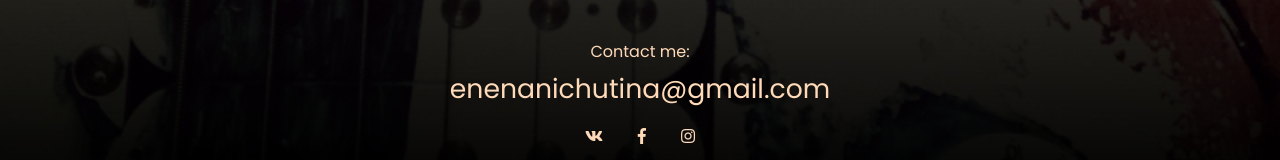
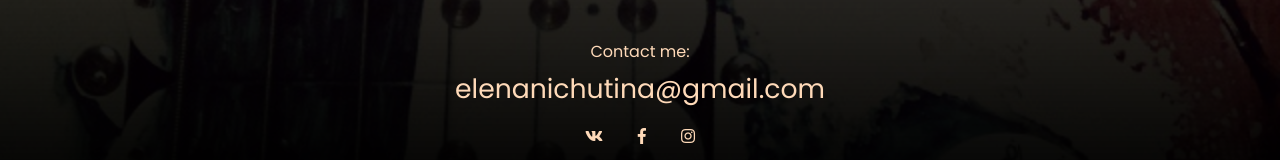
Before and after one commit to lenaryan/my-site-react, a React app: page /blog in a window 1280 px wide. Shown: the part 592-752 px from the top of the page. Built offline with nearby package versions, Linux system fonts and the light colour scheme.

Commit message:
small typo fix

```diff
--- a/src/Footer.js
+++ b/src/Footer.js
@@ -91,7 +91,7 @@ class Footer extends Component {
             <FootInside>
                 <p>Contact me:</p>
                 <a href="mailto:enenanichutina@gmail.com">
-                    <span className="fcol1">enenanichutina</span>
+                    <span className="fcol1">elenanichutina</span>
                     <span className="fcol2">@</span>
                     <span className="fcol3">gmail</span>
                     <span className="fcol4">.com</span>
```
Also changed, not shown: 1 other file (tests, documents, lock files or other folders).
